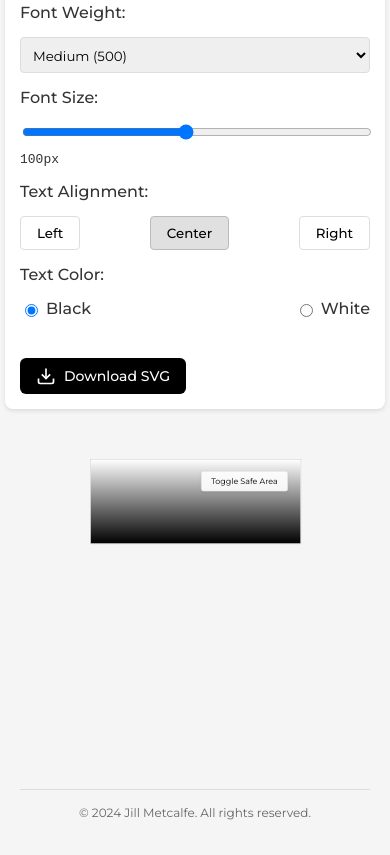
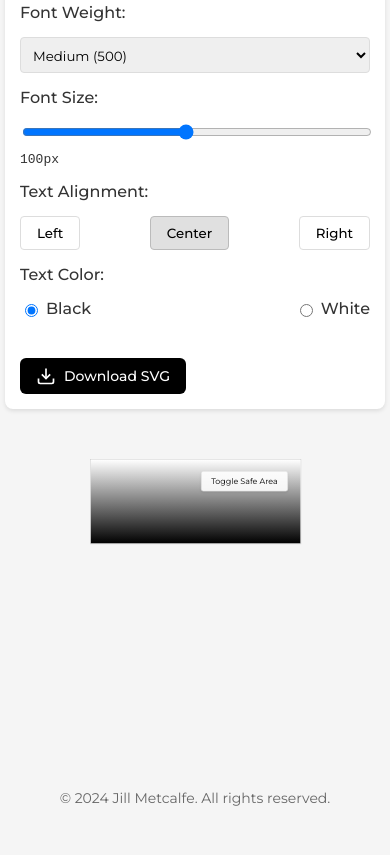
Before and after one commit to SavageMyrtle/notion-cover-generator, a plain HTML site: page index.html in a window 390 px wide. Shown: the part 658-1513 px from the top of the page. Drawn offline with Linux system fonts and the light colour scheme.

Commit message:
Add files via upload

```diff
--- a/index.html
+++ b/index.html
@@ -125,11 +125,12 @@
         </div>
     </div>
 
-    <div class="footer">© 2024 Jill Metcalfe. All rights reserved.</div>
+
 
     </div>
+    <p style="width: 100%; text-align: center; color: #666; font-size: 14px; margin-top: 40px;">© 2024 Jill Metcalfe. All rights reserved.</p>
     </div>
+
     <script src="script.js"></script>
-
 </body>
 </html>
--- a/styles.css
+++ b/styles.css
@@ -189,17 +189,6 @@ input[type="text"], select {
     background: white;
 }
 
-.footer {
-    width: 100%;
-    max-width: 600px;
-    text-align: center;
-    color: #666;
-    font-size: 14px;
-    margin-top: 40px;
-    padding: 20px 0;
-    border-top: 1px solid #ddd;
-}
-
 /* Media Queries for Responsive Layout */
 @media (max-width: 1200px) {
     body {
@@ -284,9 +273,4 @@ input[type="text"], select {
         margin-bottom: 150px;
     }
 
-    .footer {
-        margin-top: 20px;
-        padding: 15px 0;
-        font-size: 12px;
-    }
 }
```
